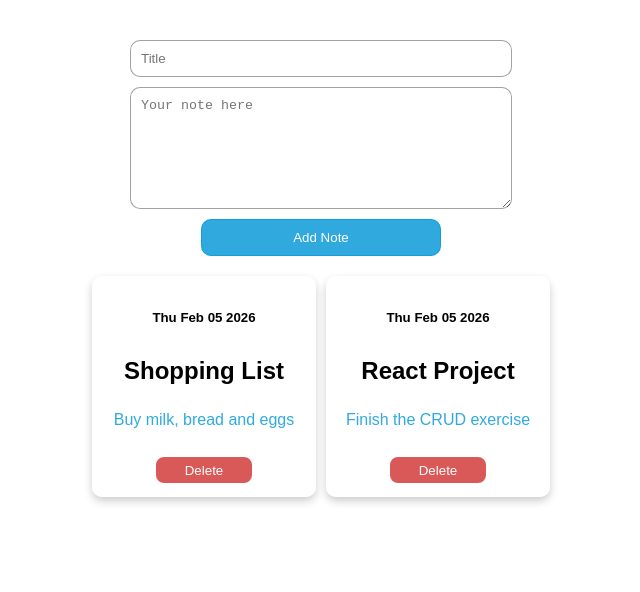
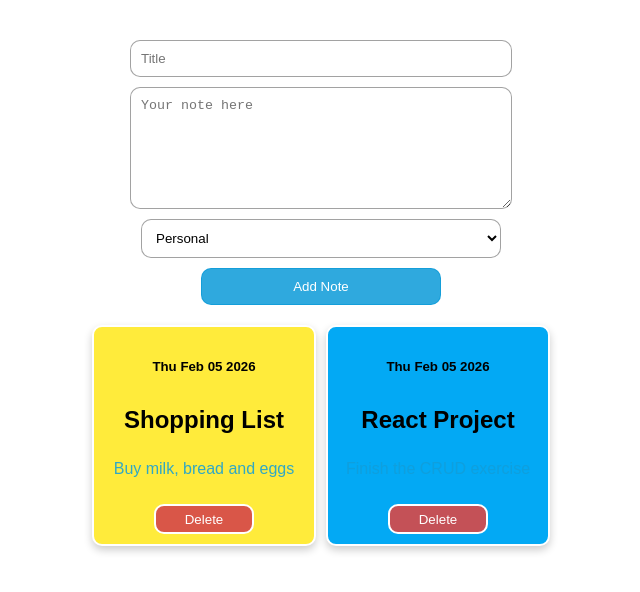
Before and after one commit to TOMLUCA7/QuickNotes, a React (Vite) app: page / in a window 1280 px wide. Shown: the top 592 px of the page, without its empty margins (319-959 px from the left). Built offline with nearby package versions, Linux system fonts and the light colour scheme.

Commit message:
feat: Introduce note categorization with dedicated constants, UI selection for adding/editing, and color-coded display.

```diff
--- a/components/AddNote/AddNote.css
+++ b/components/AddNote/AddNote.css
@@ -31,3 +31,11 @@
     color: white;
     border: 1px solid #119dd9de;
 }
+.add-note-category {
+    width: 30%;
+    padding: 10px;
+    margin-bottom: 10px;
+    border-radius: 10px;
+    border: 1px solid rgba(74, 74, 74, 0.512);
+    background-color: white;
+}
--- a/components/AddNote/AddNote.jsx
+++ b/components/AddNote/AddNote.jsx
@@ -1,15 +1,18 @@
 import {useState} from 'react'
 import './AddNote.css'
 import MyButton from '../MyButton/MyButton'
+import { CATEGORIES, DEFAULT_CATEGORY } from '../../src/constants';
 
 const AddNote = ({addNote}) => {
   const [title, setTitle] = useState('');
   const [text, setText] = useState('');
+  const [category, setCategory] = useState(DEFAULT_CATEGORY);
 
   const handleAddClick = () => {
-    addNote(title, text);
+    addNote(title, text, category);
     setTitle('');
     setText('');
+    setCategory(DEFAULT_CATEGORY);
   };
 
 
@@ -29,6 +32,17 @@ const AddNote = ({addNote}) => {
         value={text}
         onChange={(e) => setText(e.target.value)}
       />
+      <select
+        className='add-note-category'
+        value={category}
+        onChange={(e) => setCategory(e.target.value)}
+      >
+        {Object.values(CATEGORIES).map((cat) => (
+          <option key={cat.name} value={cat.name}>
+            {cat.name}
+          </option>
+        ))}
+      </select>
       <MyButton
         label='Add Note'
         className='add-note-button'
--- a/components/EditNoteFields/EditNoteFields.css
+++ b/components/EditNoteFields/EditNoteFields.css
@@ -18,3 +18,10 @@
     border: 1px solid #ccc;
     border-radius: 5px;
 }
+.edit-note-fields-category {
+    font-size: 18px;
+    padding: 10px;
+    border: 1px solid #ccc;
+    border-radius: 5px;
+    background-color: white;
+}
--- a/components/EditNoteFields/EditNoteFields.jsx
+++ b/components/EditNoteFields/EditNoteFields.jsx
@@ -1,6 +1,7 @@
 import './EditNoteFields.css'
+import { CATEGORIES } from '../../src/constants';
 
-const EditNoteFields = ({editTitle, editText, setEditTitle, setEditText}) => {
+const EditNoteFields = ({editTitle, editText, editCategory, setEditTitle, setEditText, setEditCategory}) => {
   return (
     <div className='edit-note-fields-container'>
         <input
@@ -15,6 +16,18 @@ const EditNoteFields = ({editTitle, editText, setEditTitle, setEditText}) => {
           onChange={(e) => setEditText(e.target.value)}
           className='edit-note-fields-text'
         />
+
+        <select
+          value={editCategory}
+          onChange={(e) => setEditCategory(e.target.value)}
+          className='edit-note-fields-category'
+        >
+          {Object.values(CATEGORIES).map((category) => (
+            <option key={category.name} value={category.name}>
+              {category.name}
+            </option>
+          ))}
+        </select>
     </div>
   )
 }
--- a/components/NotesList/NotesList.jsx
+++ b/components/NotesList/NotesList.jsx
@@ -3,17 +3,20 @@ import Modal from 'react-modal';
 import EditNoteFields from '../EditNoteFields/EditNoteFields';
 import './NotesList.css'
 import MyButton from '../MyButton/MyButton';
+import { CATEGORIES, DEFAULT_CATEGORY } from '../../src/constants';
 
 const NotesList = ({notes, deleteNote, updateNote}) => {
   const [modalIsOpen, setIsOpen] = useState(false);
   const [selectedNote, setSelectedNote] = useState(null);
   const [editTitle, setEditTitle] = useState('');
   const [editText, setEditText] = useState('');
+  const [editCategory, setEditCategory] = useState(DEFAULT_CATEGORY);
 
   const openModal = (note) => {
     setSelectedNote(note);
     setEditTitle(note.title);
     setEditText(note.text);
+    setEditCategory(note.category || DEFAULT_CATEGORY);
     setIsOpen(true);
   }
 
@@ -28,28 +31,28 @@ const NotesList = ({notes, deleteNote, updateNote}) => {
       {notes.map(note => (
         <div
           key={note.id}
-          // לחיצה על הכרטיס תפתח את המודל
+          // clicking on the card will open the modal
           onClick={() => openModal(note)}
           className='notes-list-note'
+          style={{ backgroundColor: Object.values(CATEGORIES).find(c => c.name === note.category)?.color || '#fff' }}
         >
           <h5>{new Date().toDateString()}</h5>
           <h2 style={{ margin: 0 }}>{note.title}</h2>
           <p className='notes-list-note-text'>
             {note.text}
           </p>
-          <button
+          <MyButton
+            label='Delete'
             className='notes-list-note-delete-button'
             onClick={(e) => {
               e.stopPropagation();
               deleteNote(note.id);
             }}
-          >
-            Delete
-          </button>
+          />
         </div>
       ))}
 
-      {/* הקוד של המודל */}
+      {/* modal code */}
       <Modal
         isOpen={modalIsOpen}
         onRequestClose={closeModal}
@@ -64,12 +67,14 @@ const NotesList = ({notes, deleteNote, updateNote}) => {
       >
         {selectedNote && (
           <div className='modal-content'>
-            {/* text and title Input component */}
+            {/* text, title and category Input component */}
             <EditNoteFields
               editTitle={editTitle}
               editText={editText}
+              editCategory={editCategory}
               setEditTitle={setEditTitle}
               setEditText={setEditText}
+              setEditCategory={setEditCategory}
             />
 
             {/* Buttons style */}
@@ -80,7 +85,7 @@ const NotesList = ({notes, deleteNote, updateNote}) => {
                 className='modal-buttons-update-button'
                 onClick={(e) => {
                   e.stopPropagation();
-                  const updatedNote = { ...selectedNote, title: editTitle, text: editText };
+                  const updatedNote = { ...selectedNote, title: editTitle, text: editText, category: editCategory };
                   updateNote(selectedNote.id, updatedNote);
                   closeModal();
                 }}
--- a/src/App.jsx
+++ b/src/App.jsx
@@ -2,16 +2,17 @@ import { useEffect, useState } from 'react'
 import './App.css'
 import AddNote from '../components/AddNote/AddNote'
 import Note from '../components/Note/Note';
+import { CATEGORIES, DEFAULT_CATEGORY } from './constants';
 
 import Modal from 'react-modal';
-// בדרך כלל שמים את זה מחוץ לקומפוננטה
+// usually put it outside the component
 Modal.setAppElement('#root');
 
 function App() {
   const saved = localStorage.getItem('notes_data');
   const [notes, setNotes] = useState(saved ? JSON.parse(saved) : [
-    { id: 1, title: "Shopping List", text: "Buy milk, bread and eggs", isEditing: false },
-    { id: 2, title: "React Project", text: "Finish the CRUD exercise", isEditing: false },
+    { id: 1, title: "Shopping List", text: "Buy milk, bread and eggs", category: CATEGORIES.PERSONAL.name },
+    { id: 2, title: "React Project", text: "Finish the CRUD exercise", category: CATEGORIES.WORK.name },
   ]);
 
   useEffect(() => {
@@ -19,12 +20,12 @@ function App() {
   }, [notes]);
 
 
-  const addNote = (title, text) => {
+  const addNote = (title, text, category = DEFAULT_CATEGORY) => {
     const newNote = {
       id: Date.now(),
       title: title,
       text: text,
-      isEditing: false
+      category: category,
     }
     setNotes([...notes, newNote])
   }
--- /dev/null
+++ b/src/constants.js
@@ -0,0 +1,8 @@
+export const CATEGORIES = {
+  PERSONAL: { name: "Personal", color: "#ffeb3b" }, // Yellow
+  WORK: { name: "Work", color: "#03a9f4" }, // Light Blue
+  STUDY: { name: "Study", color: "#8bc34a" }, // Light Green
+  OTHER: { name: "Other", color: "#e0e0e0" }, // Grey
+};
+
+export const DEFAULT_CATEGORY = CATEGORIES.PERSONAL.name;
```
